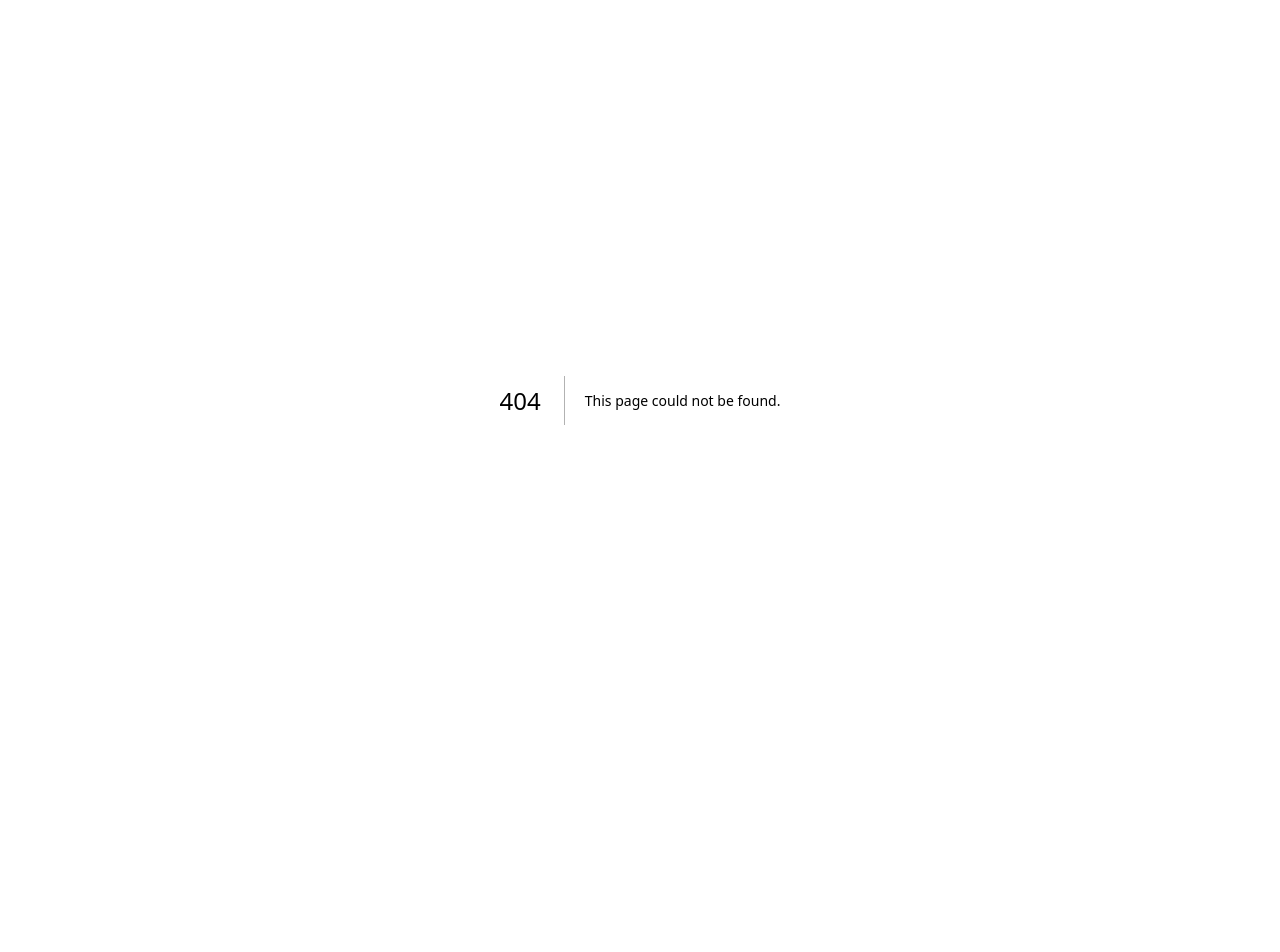
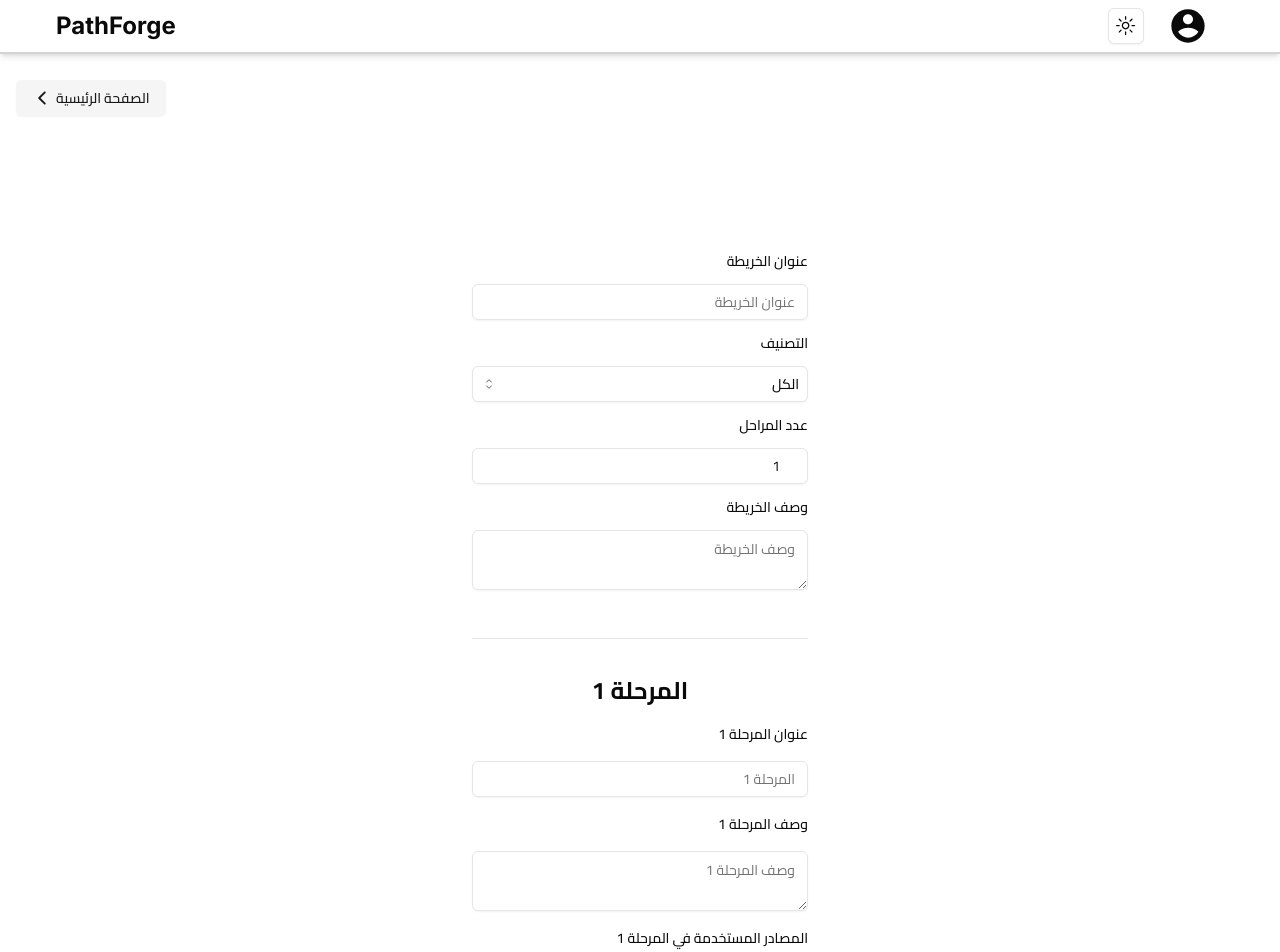
Before and after one commit to Said-MZ/PathForge, a Next.js app: page /add-roadmap in a window 1280 px wide. Before the commit this address had no page. Shown: the top 952 px of the page. Before the commit the page ends 800 px from the top, so only its background shows below. Built offline with nearby package versions, Linux system fonts and the light colour scheme.

Commit message:
Add create roadmap page

```diff
--- /dev/null
+++ b/src/app/(app)/add-roadmap/page.tsx
@@ -0,0 +1,174 @@
+"use client";
+import { Button } from "@/components/ui/button";
+import { IoIosArrowBack } from "react-icons/io";
+import Link from "next/link";
+import { Input } from "@/components/ui/input";
+import { Label } from "@/components/ui/label";
+import { Textarea } from "@/components/ui/textarea";
+import { useState } from "react";
+
+import { CaretSortIcon, CheckIcon } from "@radix-ui/react-icons";
+import { cn } from "@/lib/utils";
+import {
+  Command,
+  CommandEmpty,
+  CommandGroup,
+  CommandInput,
+  CommandItem,
+} from "@/components/ui/command";
+import {
+  Popover,
+  PopoverContent,
+  PopoverTrigger,
+} from "@/components/ui/popover";
+
+//temporary data
+const roadmaps = [
+  { id: 1, label: "اللغة العربية", value: "اللغة العربية" },
+  { id: 2, label: "الرياضيات", value: "الرياضيات" },
+  { id: 3, label: "العلوم", value: "العلوم" },
+  { id: 4, label: "التاريخ", value: "التاريخ" },
+  { id: 5, label: "الجغرافيا", value: "الجغرافيا" },
+  { id: 6, label: "الفيزياء", value: "الفيزياء" },
+];
+//_________________________________________________________
+
+const AddRoadmapPage = () => {
+  const [blocks, setBlocks] = useState<number>(1);
+  const [open, setOpen] = useState(false);
+  const [value, setValue] = useState<string>("");
+  const [selectedId, setSelectedId] = useState(0);
+  return (
+    <main className="grid place-items-center h-screen w-full pt-36 ">
+      <Button variant="secondary" className="absolute top-20 left-4">
+        <Link
+          href="/"
+          className="flex justify-center items-center gap-1 hover:gap-2 transition-all"
+        >
+          <IoIosArrowBack className="w-5 h-5" />
+          <span>الصفحة الرئيسية</span>
+        </Link>
+      </Button>
+      <form className="flex flex-col gap-4 text-right mt-6 w-full max-w-96 px-6 py-8">
+        <Label htmlFor="name">عنوان الخريطة</Label>
+        <Input
+          type="text"
+          id="name"
+          placeholder="عنوان الخريطة"
+          required
+          className="text-right"
+        />
+        <Label htmlFor="category">التصنيف</Label>
+        <Popover open={open} onOpenChange={setOpen}>
+          <PopoverTrigger
+            asChild
+            className="flex flex-row-reverse justify-stretch items-center"
+          >
+            <Button
+              variant="outline"
+              role="combobox"
+              aria-expanded={open}
+              className="w-full justify-between pr-2 pl-0"
+            >
+              {value
+                ? roadmaps.find((framework) => framework.value === value)?.label
+                : "الكل"}
+
+              <CaretSortIcon className="ml-2 h-4 w-4 shrink-0 opacity-50" />
+            </Button>
+          </PopoverTrigger>
+          <PopoverContent className="w-[200px] p-0">
+            <Command>
+              <CommandInput placeholder="ابحث عن خريطة تعلم" className="h-9" />
+              <CommandEmpty>لا يوجد نتائج للبحث</CommandEmpty>
+              <CommandGroup>
+                {roadmaps.map((framework) => (
+                  <CommandItem
+                    key={framework.value}
+                    value={framework.value}
+                    onSelect={(currentValue) => {
+                      setValue(currentValue === value ? "" : currentValue);
+                      setOpen(false);
+                      setSelectedId(framework.id);
+                    }}
+                    className="flex flex-row-reverse justify-between items-between w-full"
+                  >
+                    {framework.label}
+                    <CheckIcon
+                      className={cn(
+                        "h-4 w-4",
+                        value === framework.value ? "opacity-100" : "opacity-0"
+                      )}
+                    />
+                  </CommandItem>
+                ))}
+              </CommandGroup>
+            </Command>
+          </PopoverContent>
+        </Popover>
+        <Label htmlFor="blocks">عدد المراحل</Label>
+        <Input
+          type="number"
+          id="blocks"
+          placeholder="عدد المراحل"
+          required
+          className="text-right"
+          min={1}
+          max={25}
+          value={blocks}
+          onChange={(e) => setBlocks(parseInt(e.target.value))}
+        />
+
+        <Label htmlFor="description">وصف الخريطة</Label>
+        <Textarea
+          id="description"
+          placeholder="وصف الخريطة"
+          required
+          className="text-right"
+        />
+        {Array.from({ length: blocks }).map((_, index) => (
+          <div key={index} className="flex flex-col gap-5 py-4">
+            <div className="w-fill h-[1px] bg-neutral-200 dark:bg-neutral-700 my-4"></div>
+            <h3 className="text-2xl font-bold text-center">
+              المرحلة {index + 1}
+            </h3>
+            <Label htmlFor={`block-${index + 1}`}>
+              عنوان المرحلة {index + 1}
+            </Label>
+            <Input
+              type="text"
+              id={`block-${index + 1}`}
+              placeholder={`المرحلة ${index + 1}`}
+              required
+              className="text-right"
+            />
+            <Label htmlFor={`description-${index + 1}`}>
+              وصف المرحلة {index + 1}
+            </Label>
+            <Textarea
+              id={`description-${index + 1}`}
+              placeholder={`وصف المرحلة ${index + 1}`}
+              required
+              className="text-right"
+            />
+            <Label htmlFor={`resources-${index + 1}`}>
+              المصادر المستخدمة في المرحلة {index + 1}
+            </Label>
+            <Input
+              type="text"
+              id={`resources-${index + 1}`}
+              placeholder={`المصادر المستخدمة في المرحلة ${index + 1}`}
+              required
+              className="text-right"
+            />
+          </div>
+        ))}
+        <Button variant="default" className="w-full">
+          إضافة خريطة
+        </Button>
+      </form>
+    </main>
+  );
+};
+
+export default AddRoadmapPage;
--- a/src/components/navbar/user-button.tsx
+++ b/src/components/navbar/user-button.tsx
@@ -18,7 +18,7 @@ import Link from "next/link";
 const UserButton = () => {
   const [isMenuOpen, setIsMenuOpen] = useState(false);
   // temporary until we set up authentication
-  const isSignedIn = false;
+  const isSignedIn = true;
   const userName = "اسم المستخدم";
   //-----------------------------------------
   return (
--- /dev/null
+++ b/src/components/ui/textarea.tsx
@@ -0,0 +1,24 @@
+import * as React from "react"
+
+import { cn } from "@/lib/utils"
+
+export interface TextareaProps
+  extends React.TextareaHTMLAttributes<HTMLTextAreaElement> {}
+
+const Textarea = React.forwardRef<HTMLTextAreaElement, TextareaProps>(
+  ({ className, ...props }, ref) => {
+    return (
+      <textarea
+        className={cn(
+          "flex min-h-[60px] w-full rounded-md border border-input bg-transparent px-3 py-2 text-sm shadow-sm placeholder:text-muted-foreground focus-visible:outline-none focus-visible:ring-1 focus-visible:ring-ring disabled:cursor-not-allowed disabled:opacity-50",
+          className
+        )}
+        ref={ref}
+        {...props}
+      />
+    )
+  }
+)
+Textarea.displayName = "Textarea"
+
+export { Textarea }
```
